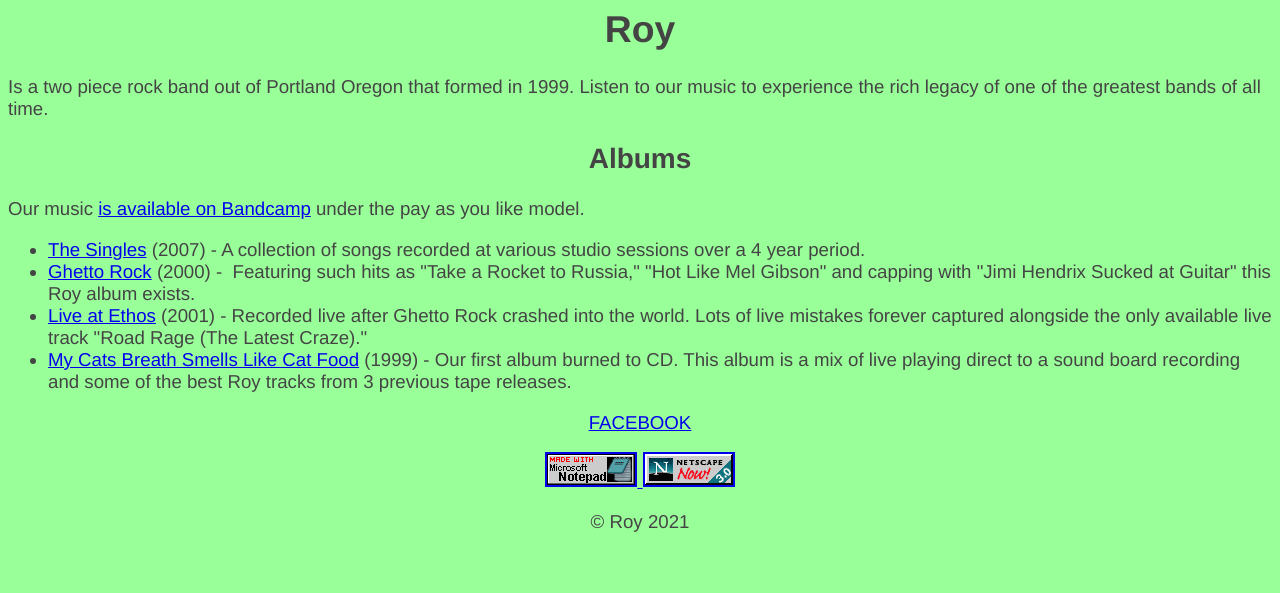
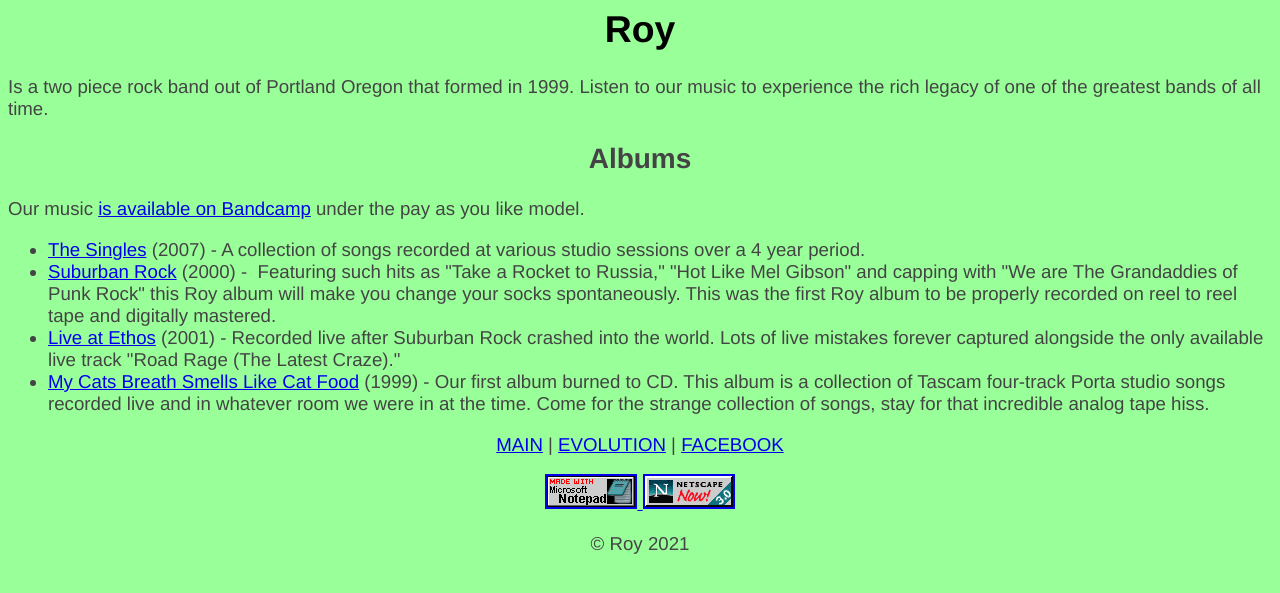
Before and after one commit to jdodson/royband, a Jekyll site: the page docs/index.html, which Jekyll copies as it is, in a window 1280 px wide. Shown: the top 593 px of the page. Built offline with Jekyll 4.4.1, drawn with Linux system fonts in a browser that asks for light colours.

Commit message:
Updates + evolution statement

```diff
--- a/_layouts/default.html
+++ b/_layouts/default.html
@@ -25,12 +25,13 @@
   <body link="#0000EE" vlink="#551A8B" text="#000000" bgcolor="#99ff99"
     alink="#EE0000">
     <div align="center">
-      <h1 align="center">Roy</h1>
+      <a href="index.html" style="text-decoration: none; color: black;"><h1 align="center">Roy</h1></a>
 
       {{content}}
 
       <p align="center">
-        <a href="https://www.facebook.com/royplaysthehits" target="_blank">FACEBOOK</a><br>
+        <a href="index.html">MAIN</a> | <a href="evolution.html">EVOLUTION</a> | <a href="https://www.facebook.com/royplaysthehits" target="_blank">FACEBOOK</a>
+        <br>
       </p>
       <p align="center">
         <a href="https://atom.io/" target="_blank">
--- a/docs/feed.xml
+++ b/docs/feed.xml
@@ -1 +1 @@
-<?xml version="1.0" encoding="utf-8"?><feed xmlns="http://www.w3.org/2005/Atom" ><generator uri="https://jekyllrb.com/" version="4.2.0">Jekyll</generator><link href="royband.com/feed.xml" rel="self" type="application/atom+xml" /><link href="royband.com/" rel="alternate" type="text/html" /><updated>2021-01-31T22:09:46-08:00</updated><id>royband.com/feed.xml</id><title type="html">Roy is a Rock Band</title><subtitle>Roy is the greatest rock band in the entire world!</subtitle></feed>
+<?xml version="1.0" encoding="utf-8"?><feed xmlns="http://www.w3.org/2005/Atom" ><generator uri="https://jekyllrb.com/" version="4.2.0">Jekyll</generator><link href="royband.com/feed.xml" rel="self" type="application/atom+xml" /><link href="royband.com/" rel="alternate" type="text/html" /><updated>2021-03-07T17:24:55-08:00</updated><id>royband.com/feed.xml</id><title type="html">Roy is a Rock Band</title><subtitle>Roy is the greatest rock band in the entire world!</subtitle></feed>
--- a/docs/index.html
+++ b/docs/index.html
@@ -25,7 +25,7 @@
   <body link="#0000EE" vlink="#551A8B" text="#000000" bgcolor="#99ff99"
     alink="#EE0000">
     <div align="center">
-      <h1 align="center">Roy</h1>
+      <a href="index.html" style="text-decoration: none; color: black;"><h1 align="center">Roy</h1></a>
 
       <p align="left">Is a two piece rock band out of Portland Oregon
   that formed in 1999. Listen to our music to experience the rich
@@ -42,16 +42,16 @@
 
         Singles</a> (2007) - A collection of songs recorded at
       various studio sessions over a 4 year period.</li>
-    <li><a href="https://royplaysthehits.bandcamp.com/album/ghetto-rock" target="_blank">Ghetto
+    <li><a href="https://royplaysthehits.bandcamp.com/album/suburban-rock" target="_blank">Suburban
 
 
         Rock</a> (2000) -&nbsp; Featuring such hits as "Take a
       Rocket to Russia," "Hot Like Mel Gibson" and capping with
-      "Jimi Hendrix Sucked at Guitar" this Roy album exists.</li>
+      "We are The Grandaddies of Punk Rock" this Roy album will make you change your socks spontaneously.  This was the first Roy album to be properly recorded on reel to reel tape and digitally mastered.</li>
     <li><a href="https://royplaysthehits.bandcamp.com/album/live-at-ethos" target="_blank">Live
 
 
-        at Ethos</a> (2001) - Recorded live after Ghetto Rock
+        at Ethos</a> (2001) - Recorded live after Suburban Rock
       crashed into the world. Lots of live mistakes forever
       captured alongside the only available live track "Road Rage
       (The Latest Craze)." </li>
@@ -59,16 +59,15 @@
 
 
         Cats Breath Smells Like Cat Food</a> (1999) - Our first
-      album burned to CD. This album is a mix of live playing
-      direct to a sound board recording and some of the best Roy
-      tracks from 3 previous tape releases.<br>
+      album burned to CD. This album is a collection of Tascam four-track Porta studio songs recorded live and in whatever room we were in at the time.  Come for the strange collection of songs, stay for that incredible analog tape hiss.<br>
     </li>
   </ul>
 </div>
 
 
       <p align="center">
-        <a href="https://www.facebook.com/royplaysthehits" target="_blank">FACEBOOK</a><br>
+        <a href="index.html">MAIN</a> | <a href="evolution.html">EVOLUTION</a> | <a href="https://www.facebook.com/royplaysthehits" target="_blank">FACEBOOK</a>
+        <br>
       </p>
       <p align="center">
         <a href="https://atom.io/" target="_blank">
```
Also changed, not shown: docs/evolution.html (added, +62 -0 lines), evolution.html (added, +19 -0 lines), index.html (+4 -6 lines).
